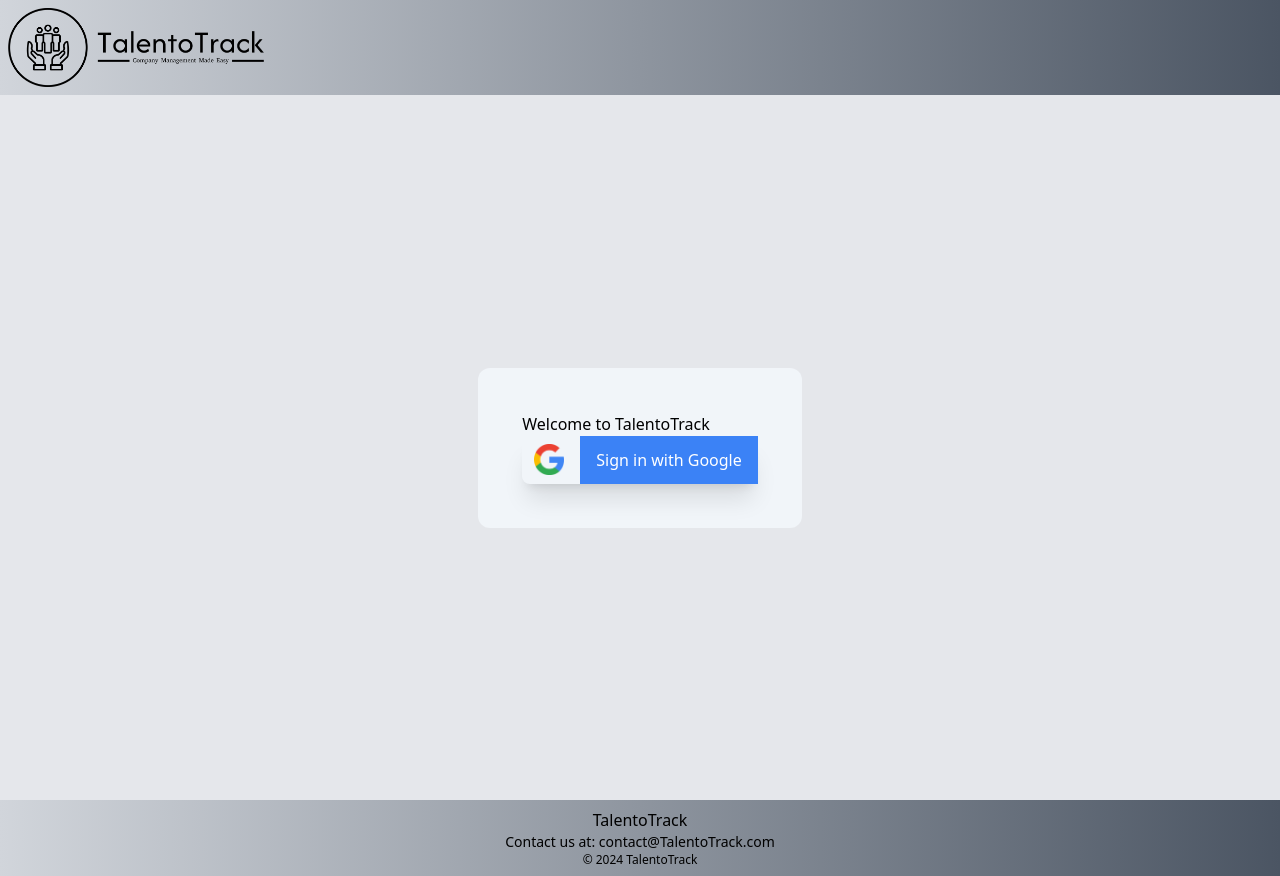
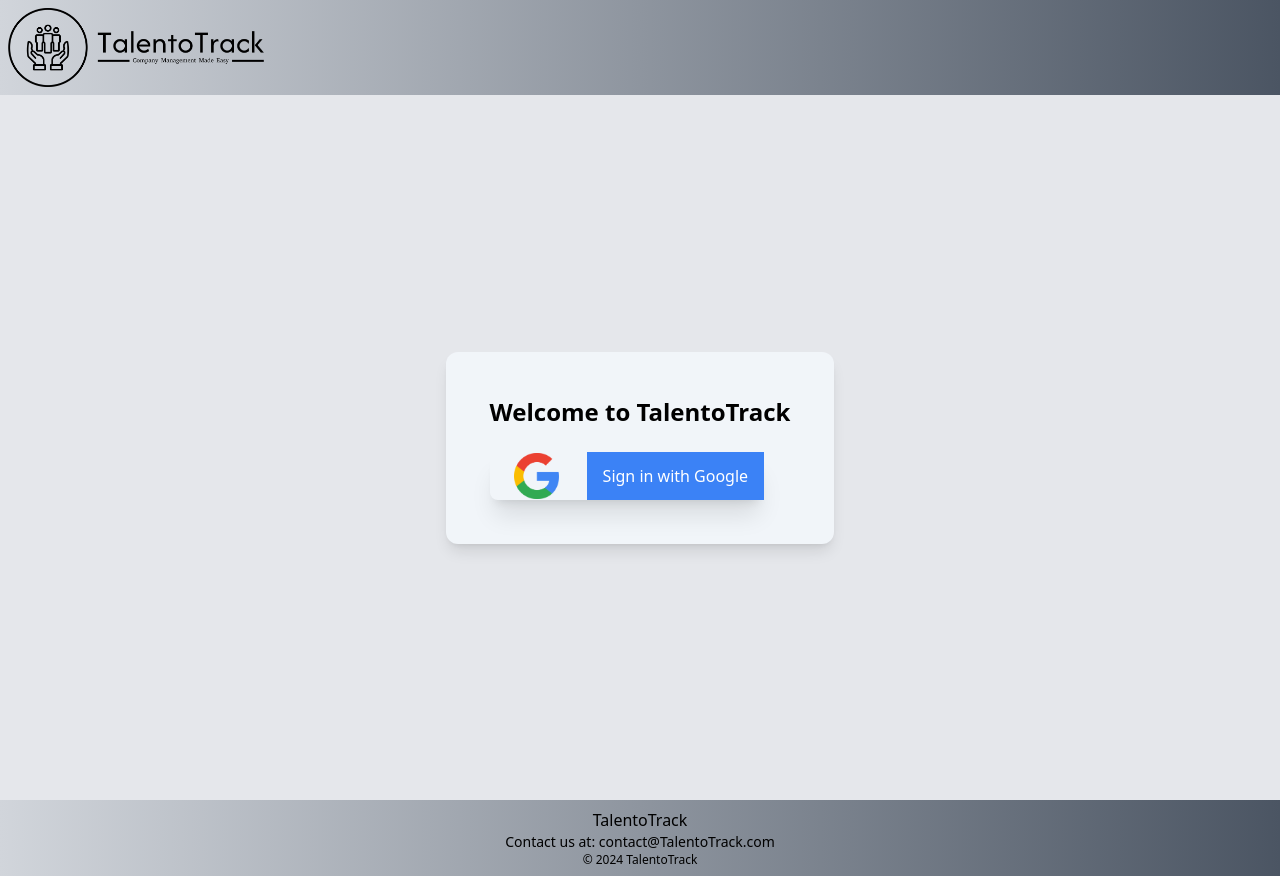
Before and after one commit to MushysWebs/TalentoTrack, a Next.js app: page /login in a window 1280 px wide. Built offline with nearby package versions, Linux system fonts and the light colour scheme; no server answers.

Commit message:
Secured Admin page

```diff
--- a/app/components/Navbar.jsx
+++ b/app/components/Navbar.jsx
@@ -16,8 +16,8 @@
     <div className='flex items-center'>
       {status === 'authenticated' ? (
         <React.Fragment>
-          <span className='text-blue-700 px-5'>{session.user.name}</span>
-          <button className='bg-slate-400 text-yellow-50 px-6 py-1 rounded-lg' onClick={handleSignOut}>Log Out</button>
+          <span className='text-white px-5'><strong>{session.user.name}</strong></span>
+          <button className='bg-red-700 text-yellow-50 px-6 py-1 rounded-lg' onClick={handleSignOut}>Log Out</button>
         </React.Fragment>
       ) : (
         <button className='hidden'></button>
--- a/app/components/UserInfo.jsx
+++ b/app/components/UserInfo.jsx
@@ -16,12 +16,12 @@
 
   // Display login button if not authenticated
   return (
-    <div className='border-solid bg-slate-100 p-11 rounded-xl '>
-      <p>Welcome to TalentoTrack</p>
-    <button className='flex items-center gap-4 shadow-xl rounded-lg pl-3' onClick={()=> signIn('google')}>
-        <Image src="/google-logo.png" alt="Google icon" width={30} height={30} />
+    <div className='border-solid bg-slate-100 p-11 rounded-xl text-center shadow-lg'> {/* Added shadow-lg class */}
+      <p className="text-2xl font-bold mb-6">Welcome to TalentoTrack</p>
+      <button className='flex items-center gap-4 shadow-xl rounded-lg pl-3' onClick={()=> signIn('google')}>
+        <Image src="/google-logo.png" alt="Google icon" width={45} height={30} className='mr-3 ml-3'/>
         <span className='bg-blue-500 text-white px-4 py-3'>Sign in with Google</span>
-        </button>
+      </button>
     </div>
   );
 };
--- a/app/layout.js
+++ b/app/layout.js
@@ -1,7 +1,7 @@
 import Header from "./components/Header";
 import Footer from "./components/Footer";
 import Sidebar from "./components/Sidebar";
-import EmpHours from "./components/EmpHours";
+import EmpHours from "../pages/EmpHours";
 import { NextAuthProviders } from "./providers";
 
 import "./globals.css";
--- a/pages/admin.js
+++ b/pages/admin.js
@@ -1,13 +1,35 @@
-import React from 'react';
-import Layout from "../app/layoutAbout";
+import React, { useEffect, useState } from 'react';
+import Layout from "../app/layoutAdmin";
+import { getSession } from 'next-auth/react';
 
-const about = () => {
+const Admin = () => {
+  const [session, setSession] = useState(null);
+
+  useEffect(() => {
+    const fetchData = async () => {
+      const userSession = await getSession();
+      setSession(userSession);
+    };
+
+    fetchData();
+  }, []);
+
+  if (!session) {
+    return (
+      <Layout>
+        <div className="flex items-center justify-center h-screen">
+          <div className="text-center">
+            <p className="text-lg font-semibold mb-2">Please log in to access this page.</p>
+          </div>
+        </div>
+      </Layout>
+    );
+  }
+
   return (
     <Layout>
       <main className="flex flex-col justify-between p-24 min-h-screen">
-
         <section className="flex-1">
-
           <h1 className="text-xl font-bold text-center">Welcome to MovieHub!</h1>
           <p className="text-center">Hubba bubba baby here we go!</p>
           <p className="text-center">This website was created to manage the database of a movie company.</p>
@@ -17,7 +39,6 @@
 
         <h1 className='text-xl font-bold text-center'>Meet the team!</h1>
         <section className="grid grid-cols-4 gap-4 mt-4">
-
           <div className="p-5 shadow rounded">
             <h2 className="text-m font-semibold">Sanketh Mekala</h2>
             <p className='text-xs'>Software Developer</p>
@@ -41,7 +62,7 @@
         </section>
       </main>
     </Layout>
-  )
+  );
 }
 
-export default about
+export default Admin;
```
Also changed, not shown: app/page.js (+14 -2 lines), app/layoutAdmin.js (renamed from app/layoutAbout.js), pages/EmpHours.js (renamed from app/components/EmpHours.js).
